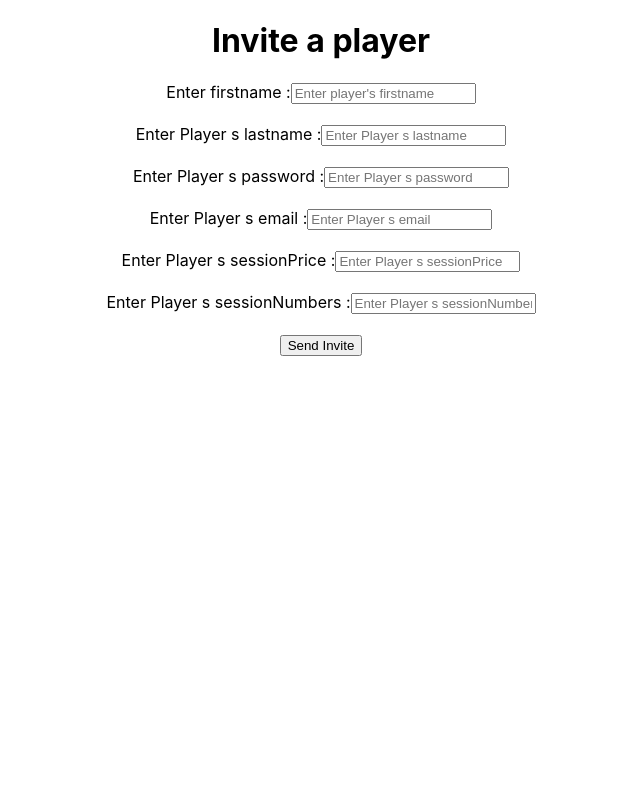
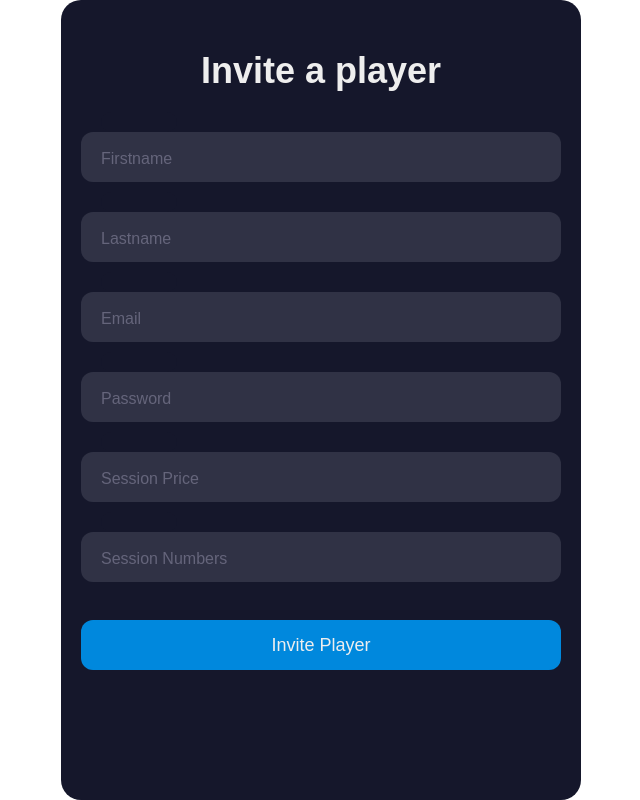
Before and after one commit to chadhaaa/ReactProject, a React (Create React App) app in the folder frontend/: page /invitePlayer in a window 1280 px wide. Shown: the whole page, without its empty margins (319-959 px from the left). Built offline with nearby package versions, Linux system fonts and the light colour scheme.

Commit message:
adding some css

```diff
--- a/frontend/src/Components/pages/EmailSend.js
+++ b/frontend/src/Components/pages/EmailSend.js
@@ -1,5 +1,6 @@
 import React, { useState } from 'react'
 import axios from 'axios'
+import './form.css'
 
 const EmailSend = () => {
 	const [values, setValues] = useState({
@@ -30,87 +31,102 @@ const EmailSend = () => {
 		await axios.post('/api/players', dataToSubmit)
 	}
 	return (
-		<>
-			<h1> Invite a player </h1>
-			<form onSubmit={handleSubmit}>
-				<label>
-					Enter firstname :
+		<div class='form'>
+			<div class='title'>Invite a player</div>
+			<div class='input-container ic1'>
 				<input
+					id='firstname'
+					class='input'
 					type='text'
-						placeholder="Enter player's firstname"
+					placeholder=' '
 					value={firstname}
 					onChange={handleChange('firstname')}
 				/>
+				<div class='cut'></div>
+				<label for='firstname' class='placeholder'>
+					Firstname
 				</label>
-				<br />
-				<br />
+			</div>
 
-				<label>
-					Enter Player s lastname :
+			<div class='input-container ic2'>
 				<input
+					id='lastname'
+					class='input'
 					type='text'
-						placeholder='Enter Player s lastname'
+					placeholder=' '
 					value={lastname}
 					onChange={handleChange('lastname')}
 				/>
+				<div class='cut'></div>
+				<label for='lastname' class='placeholder'>
+					Lastname
 				</label>
-				<br />
-				<br />
+			</div>
 
-				<label>
-					Enter Player s password :
+			<div class='input-container ic2'>
 				<input
+					id='email'
+					class='input'
+					type='text'
+					placeholder=' '
+					value={email}
+					onChange={handleChange('email')}
+				/>
+				<div class='cut'></div>
+				<label for='email' class='placeholder'>
+					Email
+				</label>
+			</div>
+
+			<div class='input-container ic2'>
+				<input
+					id='password'
+					class='input'
 					type='password'
-						placeholder='Enter Player s password'
+					placeholder=' '
 					value={password}
 					onChange={handleChange('password')}
 				/>
+				<div class='cut'></div>
+				<label for='password' class='placeholder'>
+					Password
 				</label>
-				<br />
-				<br />
+			</div>
 
-				<label>
-					Enter Player s email :
+			<div class='input-container ic2'>
 				<input
+					id='sessionPrice'
+					class='input'
 					type='text'
-						placeholder='Enter Player s email'
-						value={email}
-						onChange={handleChange('email')}
-					/>
-				</label>
-				<br />
-				<br />
-
-				<label>
-					Enter Player s sessionPrice :
-					<input
-						type='text'
-						placeholder='Enter Player s sessionPrice'
+					placeholder=' '
 					value={sessionPrice}
 					onChange={handleChange('sessionPrice')}
 				/>
+				<div class='cut'></div>
+				<label for='sessionPrice' class='placeholder'>
+					Session Price
 				</label>
-				<br />
-				<br />
+			</div>
 
-				<label>
-					Enter Player s sessionNumbers :
+			<div class='input-container ic2'>
 				<input
+					id='sessionNumbers'
+					class='input'
 					type='text'
-						placeholder='Enter Player s sessionNumbers'
+					placeholder=' '
 					value={sessionNumbers}
 					onChange={handleChange('sessionNumbers')}
 				/>
+				<div class='cut'></div>
+				<label for='sessionNumbers' class='placeholder'>
+					Session Numbers
 				</label>
-				<br />
-				<br />
+			</div>
 
-				<button type='submit' onClick={handleSubmit}>
-					{' '}
-					Send Invite{' '}
+			<button type='text' class='submit' onClick={handleSubmit}>
+				Invite Player
 			</button>
-			</form>
-		</>
+		</div>
 	)
 }
 
--- /dev/null
+++ b/frontend/src/Components/pages/form.css
@@ -0,0 +1,124 @@
+body {
+    align-items: center;
+    background-color: #FFF;
+    display: flex;
+    justify-content: center;
+    height: 100vh;
+  }
+
+  .form {
+    background-color: #15172b;
+    border-radius: 20px;
+    box-sizing: border-box;
+    height: 800px;
+    padding: 20px;
+    width: 520px;
+  }
+
+  .title {
+    color: #eee;
+    font-family: sans-serif;
+    font-size: 36px;
+    font-weight: 600;
+    margin-top: 30px;
+  }
+
+  .subtitle {
+    color: #eee;
+    font-family: sans-serif;
+    font-size: 16px;
+    font-weight: 600;
+    margin-top: 10px;
+  }
+
+  .input-container {
+    height: 50px;
+    position: relative;
+    width: 100%;
+  }
+
+  .ic1 {
+    margin-top: 40px;
+  }
+
+  .ic2 {
+    margin-top: 30px;
+  }
+
+  .input {
+    background-color: #303245;
+    border-radius: 12px;
+    border: 0;
+    box-sizing: border-box;
+    color: #eee;
+    font-size: 18px;
+    height: 100%;
+    outline: 0;
+    padding: 4px 20px 0;
+    width: 100%;
+  }
+
+  .cut {
+    background-color: #15172b;
+    border-radius: 10px;
+    height: 20px;
+    left: 20px;
+    position: absolute;
+    top: -20px;
+    transform: translateY(0);
+    transition: transform 200ms;
+    width: 76px;
+  }
+
+  .cut-short {
+    width: 50px;
+  }
+
+  .input:focus ~ .cut,
+  .input:not(:placeholder-shown) ~ .cut {
+    transform: translateY(8px);
+  }
+
+  .placeholder {
+    color: #65657b;
+    font-family: sans-serif;
+    left: 20px;
+    line-height: 14px;
+    pointer-events: none;
+    position: absolute;
+    transform-origin: 0 50%;
+    transition: transform 200ms, color 200ms;
+    top: 20px;
+  }
+
+  .input:focus ~ .placeholder,
+  .input:not(:placeholder-shown) ~ .placeholder {
+    transform: translateY(-30px) translateX(10px) scale(0.75);
+  }
+
+  .input:not(:placeholder-shown) ~ .placeholder {
+    color: #808097;
+  }
+
+  .input:focus ~ .placeholder {
+    color: #dc2f55;
+  }
+
+  .submit {
+    background-color: #08d;
+    border-radius: 12px;
+    border: 0;
+    box-sizing: border-box;
+    color: #eee;
+    cursor: pointer;
+    font-size: 18px;
+    height: 50px;
+    margin-top: 38px;
+ /* outline: 0; */
+    text-align: center;
+    width: 100%;
+  }
+
+  .submit:active {
+    background-color: #06b;
+  }
```
Also changed, not shown: 1 other file (tests, documents, lock files or other folders). Lines whose indentation alone changed are shown as unchanged.
